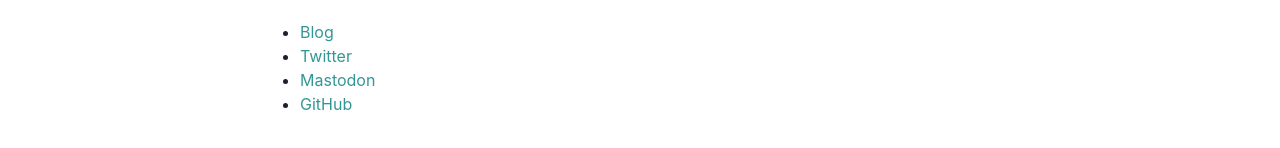
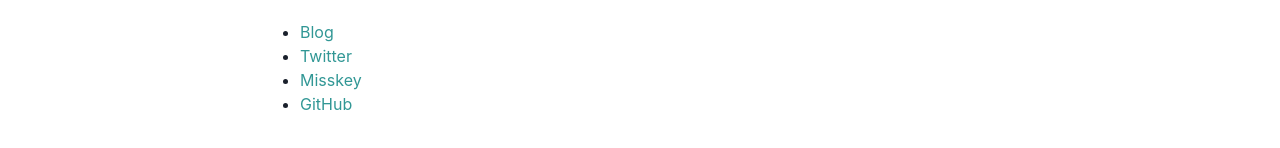
Before and after one commit to mopeneko/introduction-v2, a Next.js app: page / in a window 1280 px wide. Shown: the part 552-700 px from the top of the page. Built offline with nearby package versions, Linux system fonts and the light colour scheme.

Commit message:
Update Mastdon -> Misskey

```diff
--- a/components/Links.tsx
+++ b/components/Links.tsx
@@ -29,11 +29,11 @@
         <ListItem>
           <Link>
             <a
-              href="https://mstdn.maud.io/@o10ng"
+              href="https://misskey.backspace.fm/@mopeneko"
               target="_blank"
               rel="noreferrer"
             >
-              Mastodon
+              Misskey
             </a>
           </Link>
         </ListItem>
```
